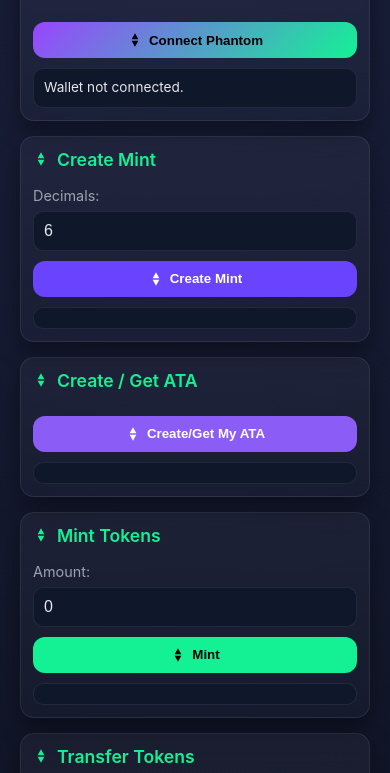
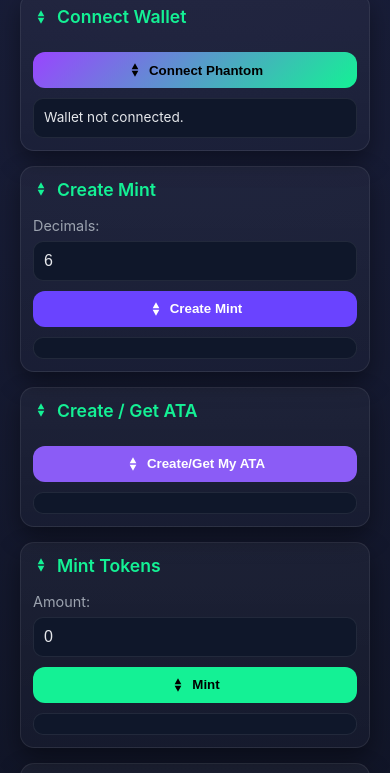
Before and after one commit to Chizober/Solana-Token-Dashboard, a website built with Parcel: page index.html in a window 390 px wide. Shown: the part 114-887 px from the top of the page. Built offline with nearby package versions, Linux system fonts and the light colour scheme; what @solana/web3.js would draw is missing.

Commit message:
editted the css file

```diff
--- a/style.css
+++ b/style.css
@@ -20,6 +20,7 @@
   justify-content: center;
   align-items: center;
   color: var(--solana-text);
+   margin: 40px 10px 10px 10px;
 }
 
 h1 {
@@ -200,10 +201,6 @@
 /* 📱 Mobile responsiveness */
 @media (max-width: 540px) {
 
-  body {
-    margin: 10px;
-  }
-
   #dashboard {
     padding: 10px;
   }
```
